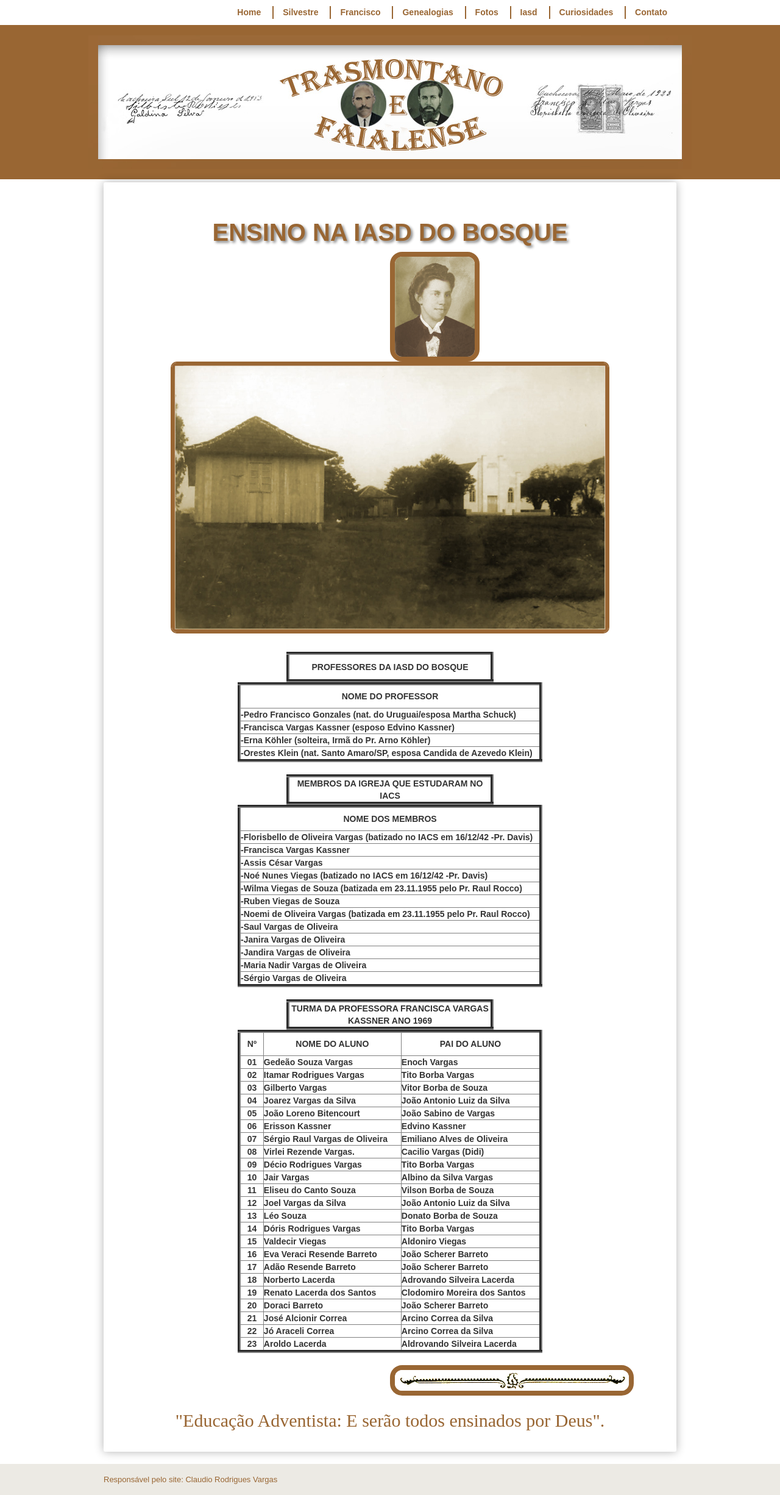
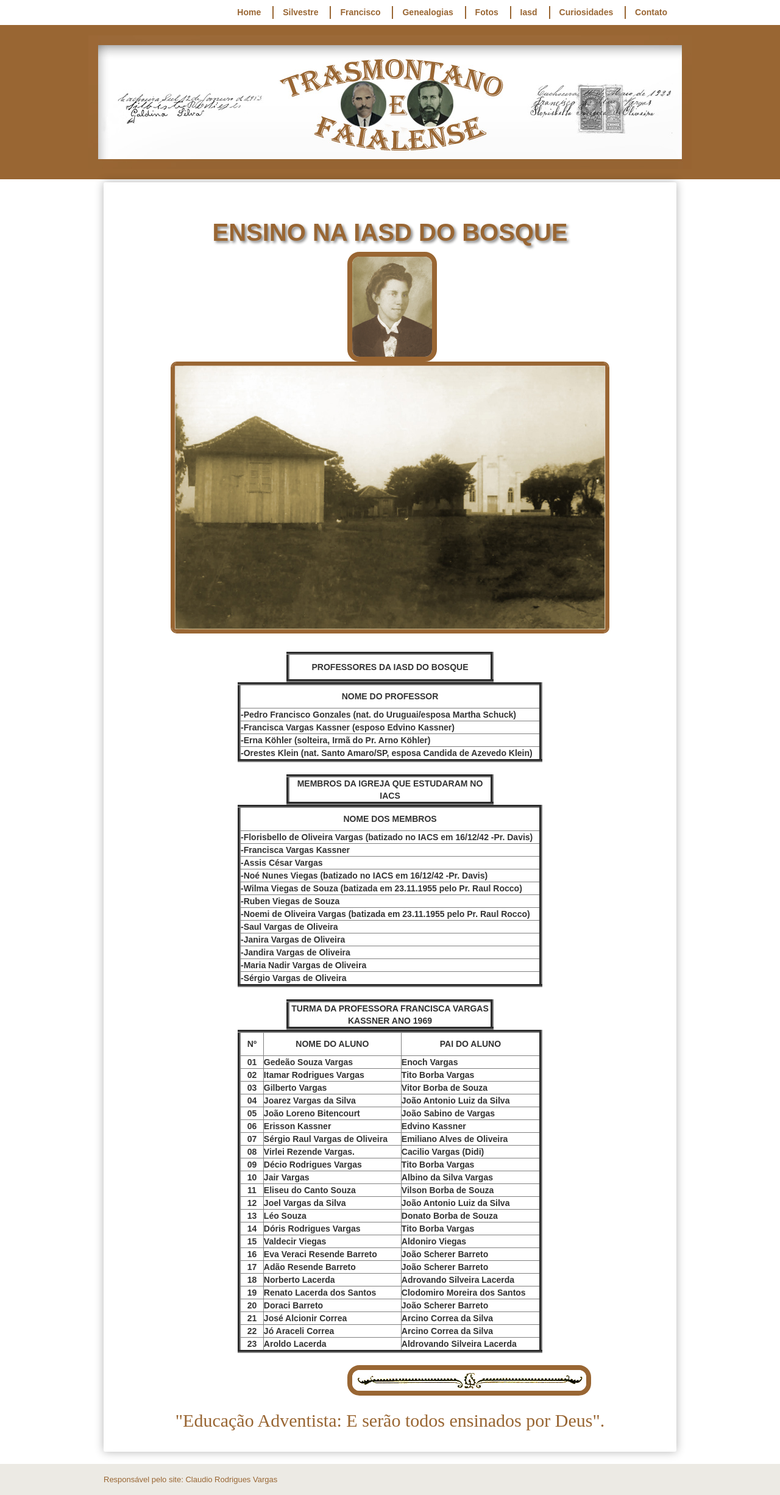
Before and after one commit to claudiovargas1955/claudiovargas1955.github.io, a Jekyll site: the page built from _pages/ensino-da-iasd-bosque.html, in a window 1280 px wide. Shown: the whole page at 61% size. Built offline with Jekyll 4.4.1, drawn with Linux system fonts in a browser that asks for light colours; some web fonts are replaced.

Commit message:
Update ensino-da-iasd-bosque.html

```diff
--- a/_pages/ensino-da-iasd-bosque.html
+++ b/_pages/ensino-da-iasd-bosque.html
@@ -108,7 +108,7 @@
        }
 
  .dir3{border:#996633 solid 8px;
-        margin-left: 450px;
+        margin-left: 380px;
         margin-top: 0px;
         margin-botton: 0px;
         padding-left: 0px;
```
